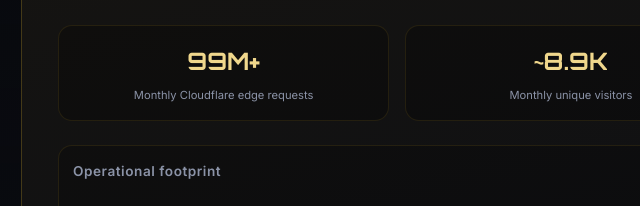
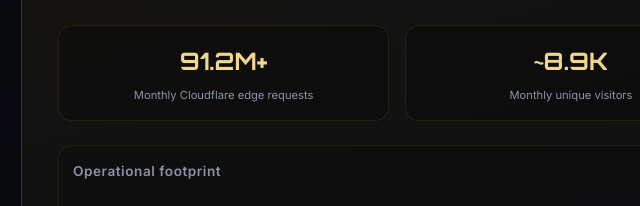
Before and after one commit to alidexter001/smartkey-portfolio, a plain HTML site: page index.html in a window 1280 px wide. Shown: the part 6909-7115 px from the top of the page, 69-709 px from the left. Drawn offline with nearby package versions, Linux system fonts and the light colour scheme.

Commit message:
small tweak

```diff
--- a/index.html
+++ b/index.html
@@ -622,7 +622,7 @@
           </p>
           <div class="flagship-stats">
             <div class="fstat">
-              <span class="fstat-value">99M+</span>
+              <span class="fstat-value">91.2M+</span>
               <span class="fstat-label">Monthly Cloudflare edge requests</span>
             </div>
             <div class="fstat">
```
